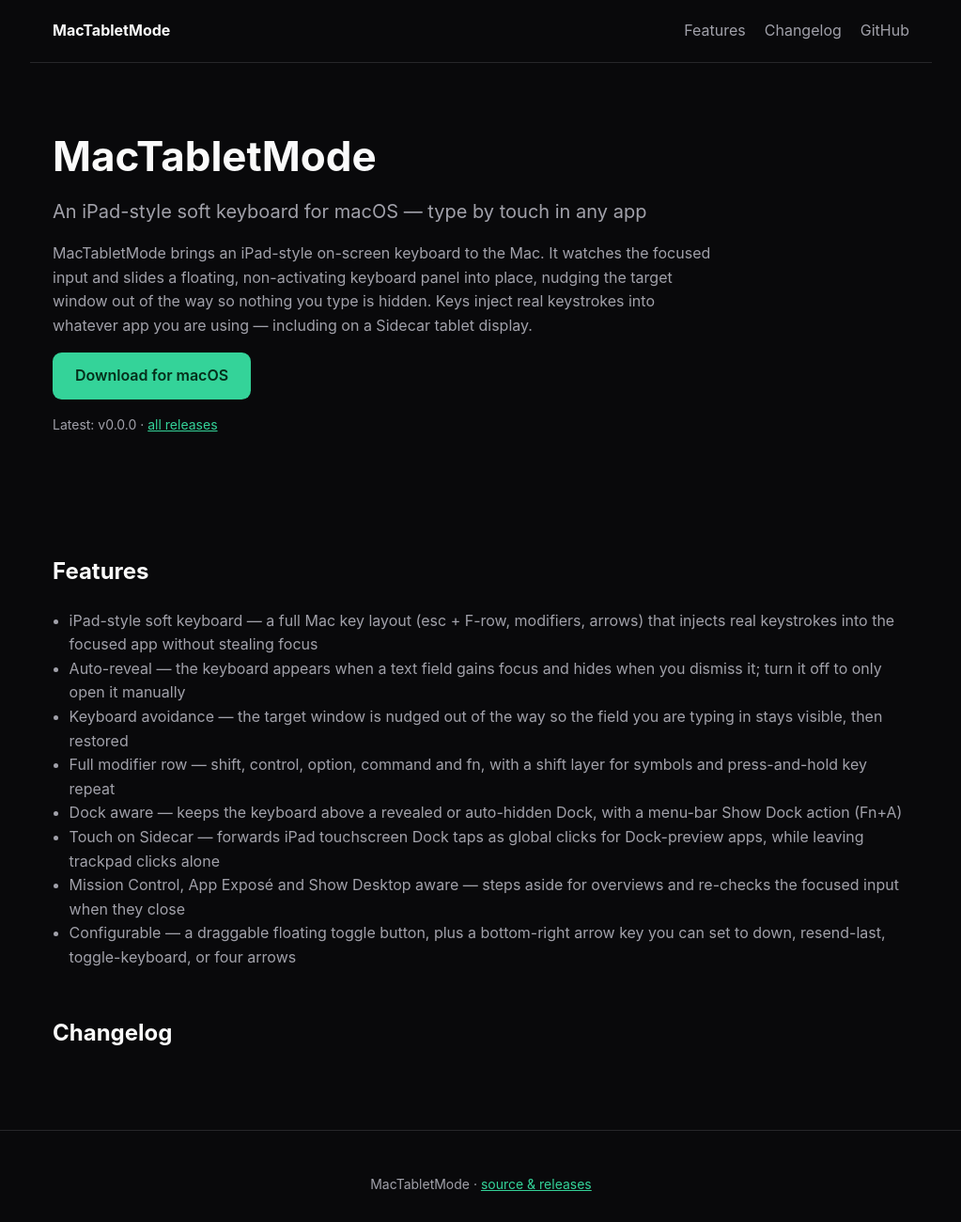
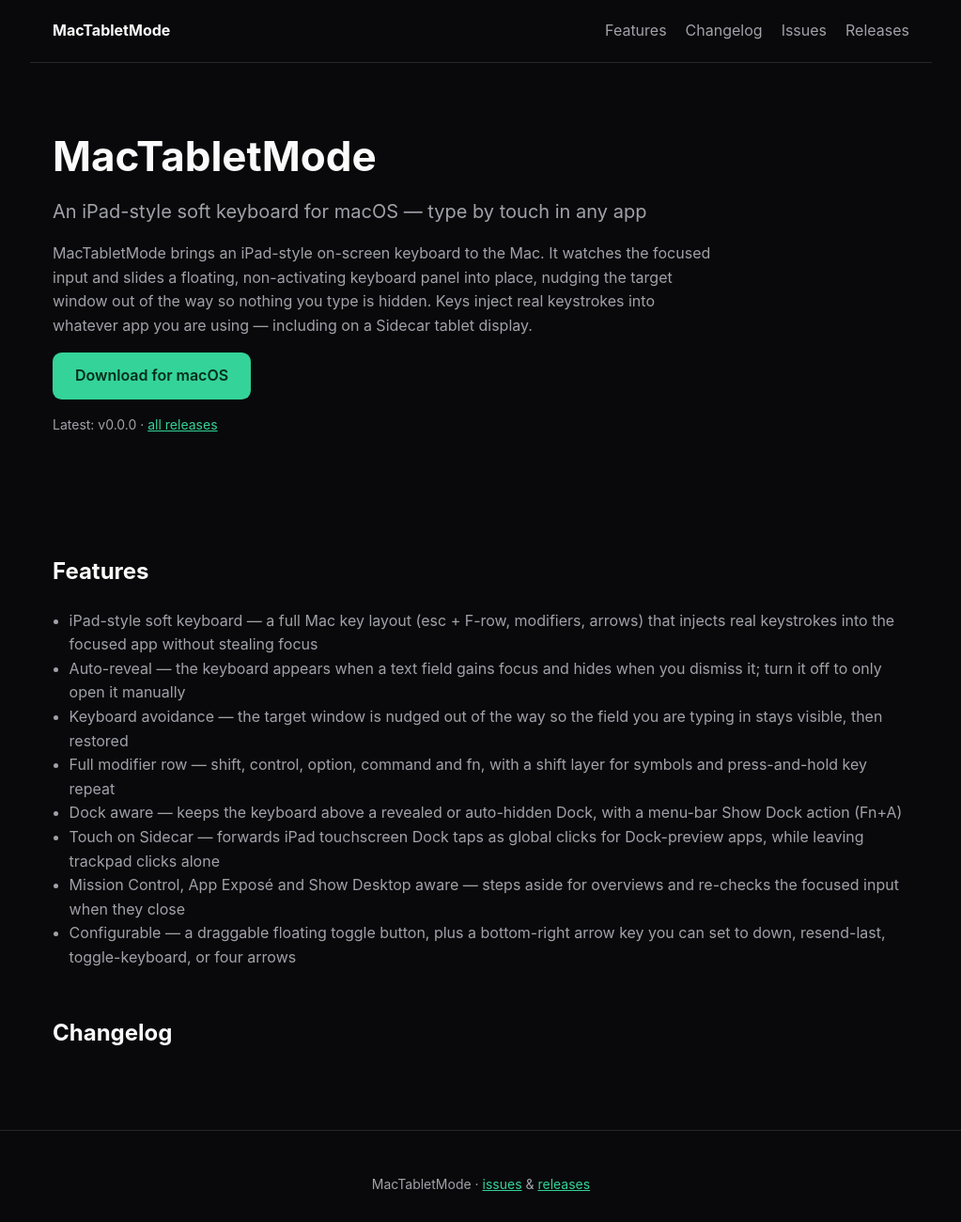
Before and after one commit to steventheworker/MacTabletMode-home, a plain HTML site: page index.html in a window 1280 px wide. Shown: the whole page at 94% size, without its empty margins (128-1151 px from the left). Drawn offline with Linux system fonts and the light colour scheme.

Commit message:
Use the closed-source template (no GitHub link; Issues/Releases)

```diff
--- a/index.html
+++ b/index.html
@@ -14,7 +14,8 @@
     <nav>
       <a href="#features">Features</a>
       <a href="#changelog">Changelog</a>
-      <a href="https://github.com/steventheworker/MacTabletMode-home">GitHub</a>
+      <a href="https://github.com/steventheworker/MacTabletMode-home/issues">Issues</a>
+      <a href="https://github.com/steventheworker/MacTabletMode-home/releases">Releases</a>
     </nav>
   </header>
 
@@ -56,7 +57,7 @@
   </main>
 
   <footer>
-    <p>MacTabletMode · <a href="https://github.com/steventheworker/MacTabletMode-home">source &amp; releases</a></p>
+    <p>MacTabletMode · <a href="https://github.com/steventheworker/MacTabletMode-home/issues">issues</a> &amp; <a href="https://github.com/steventheworker/MacTabletMode-home/releases">releases</a></p>
   </footer>
 
   <script src="main.js"></script>
```
Also changed, not shown: 1 other file.
